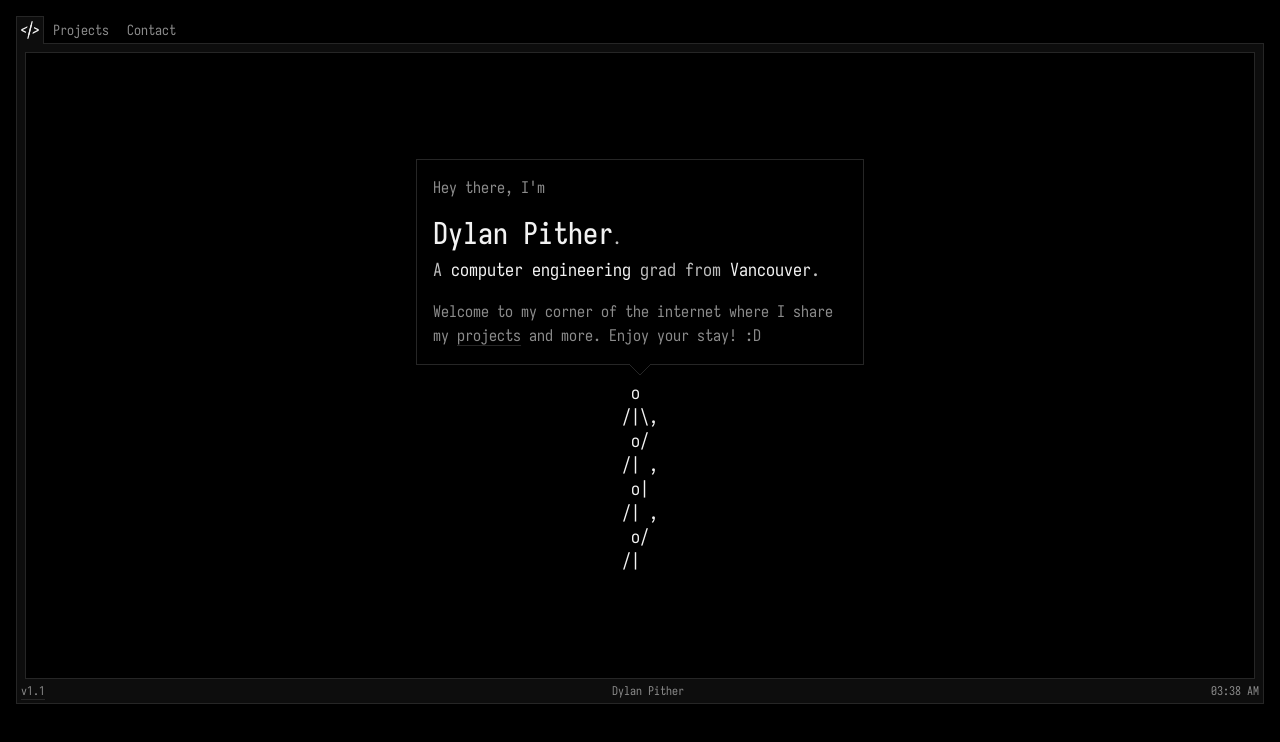
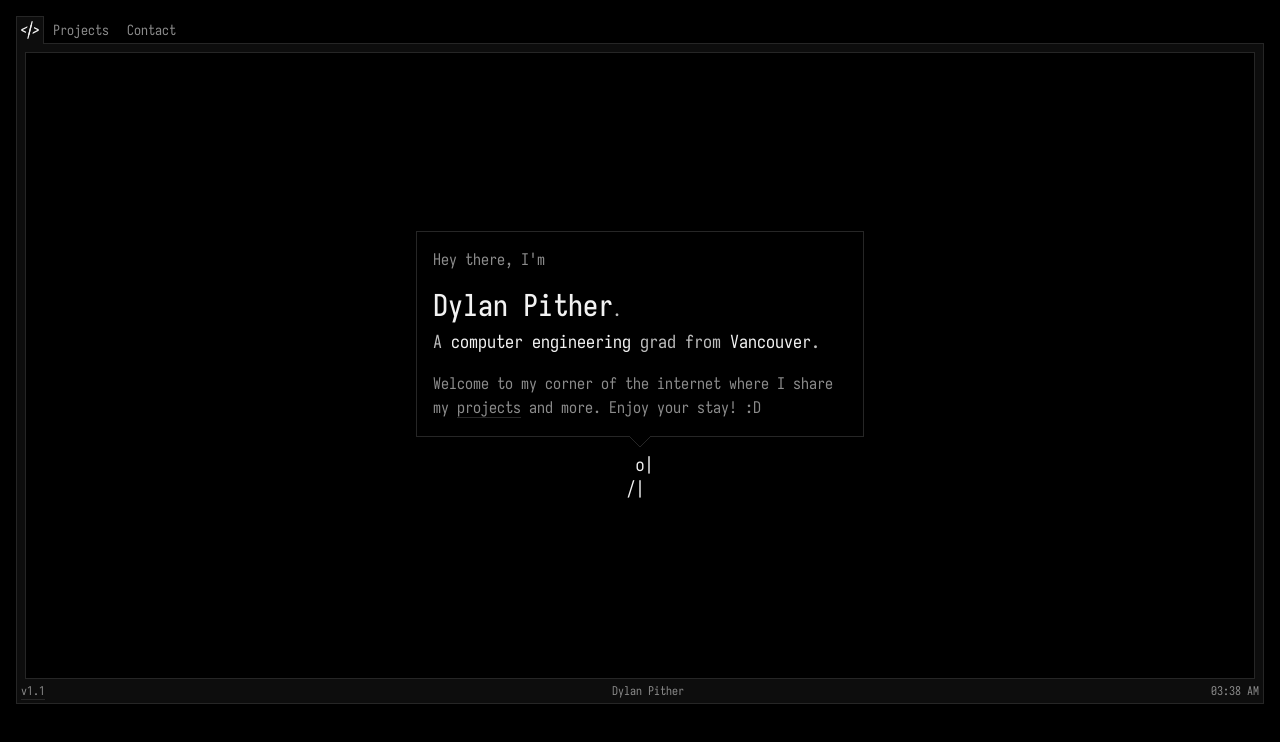
Before and after one commit to dpither/dpither.github.io, a SvelteKit app: page / in a window 1280 px wide. Shown: the top 742 px of the page. Built offline with nearby package versions, Linux system fonts and the light colour scheme; what @iconify/tailwind4 would draw is missing.

Commit message:
Update README, fix wave frame split detection

```diff
--- a/src/routes/+page.svelte
+++ b/src/routes/+page.svelte
@@ -4,7 +4,7 @@
 	import Seo from '$lib/components/Seo.svelte';
 
 	const WAVE_DELAY = 500;
-	const waveFrames = rawWave.split(',\r\n');
+	const waveFrames = rawWave.split(/,\r?\n/);
 	let waveIndex = $state(0);
 
 	$effect(() => {
```
Also changed, not shown: 1 other file (tests, documents, lock files or other folders).
